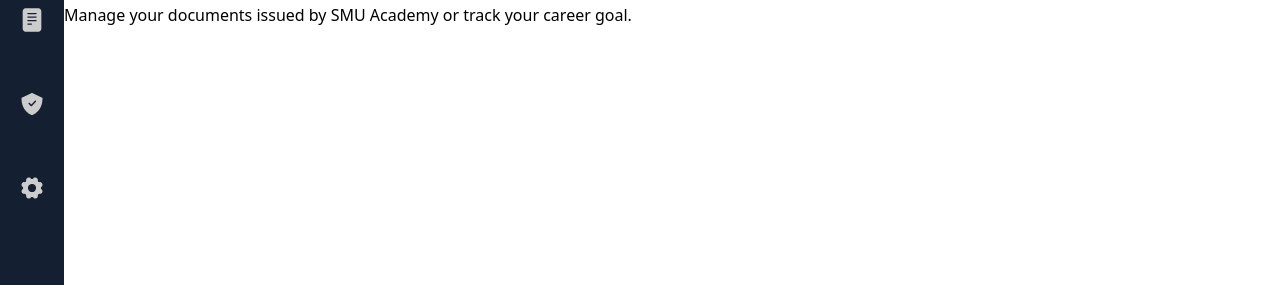
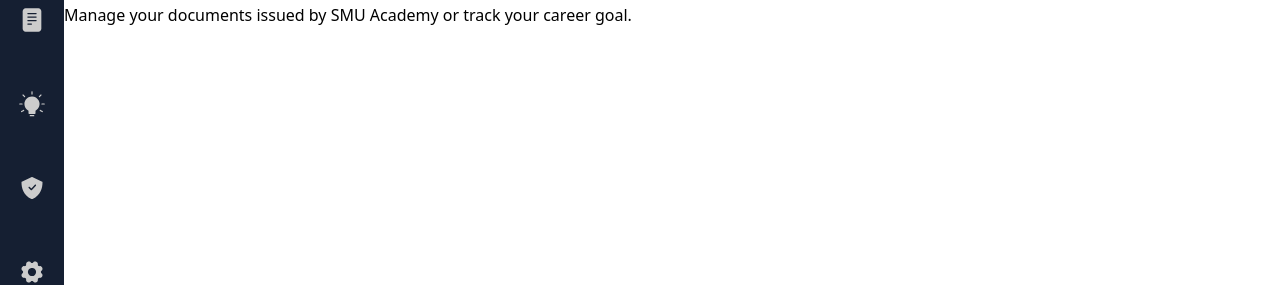
Before and after one commit to sonia-artisan/accredify-assessment, a React (Vite) app: page / in a window 1280 px wide. Shown: the part 246-531 px from the top of the page. Built offline with nearby package versions, Linux system fonts and the light colour scheme; no server answers.

Commit message:
add Insights tab

```diff
--- a/src/components/Sidebar.jsx
+++ b/src/components/Sidebar.jsx
@@ -5,6 +5,7 @@ import UserIcon from './UserIcon';
 import ManagedUserImage from '/src/assets/managed_user.png';
 import HomeIcon from '/src/assets/sidebar/home.svg';
 import DocumentIcon from '/src/assets/sidebar/document.svg';
+import LightbulbIcon from '/src/assets/sidebar/lightbulb.svg';
 import ShieldIcon from '/src/assets/sidebar/shield.svg';
 import SettingsIcon from '/src/assets/sidebar/settings.svg';
 
@@ -40,7 +41,8 @@ const Sidebar = () => {
 	const sidebarItems = [
 		{ icon: HomeIcon, label: 'Home' },
 		{ icon: DocumentIcon, label: 'Documents' },
-		{ icon: ShieldIcon, label: 'Security' },
+		{ icon: LightbulbIcon, label: 'Insights'},
+		{ icon: ShieldIcon, label: 'Privacy' },
 		{ icon: SettingsIcon, label: 'Settings' },
 	];
 
```
Also changed, not shown: src/assets/sidebar/lightbulb.svg (added).
